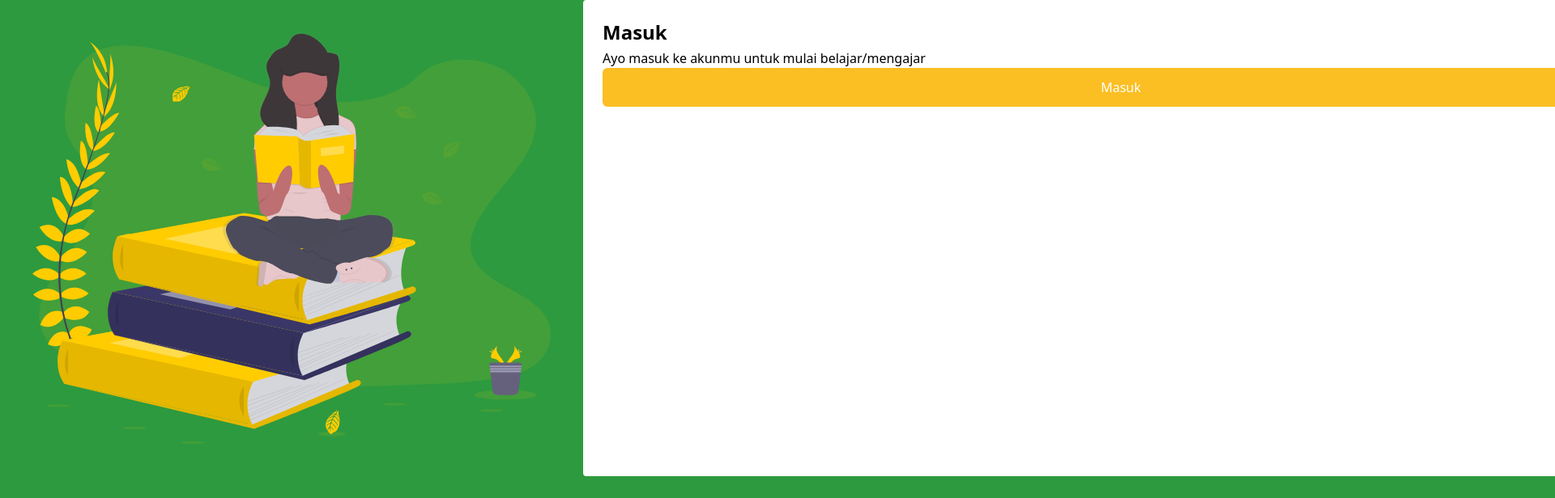
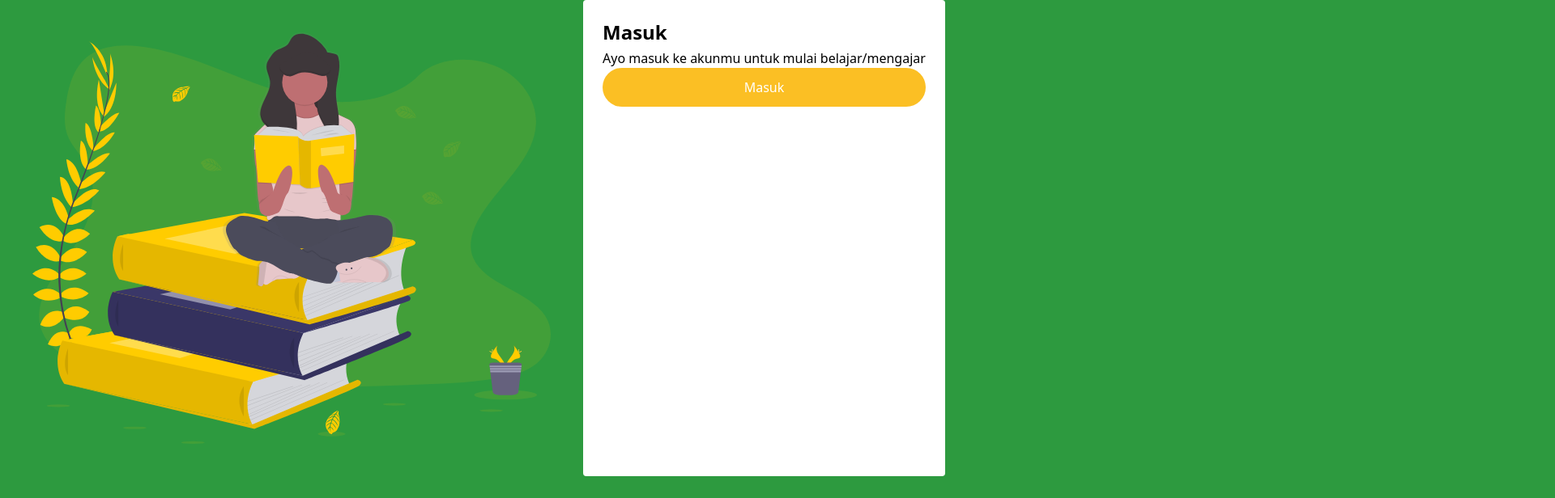
Before and after one commit to andirayka/lesinaja, a React (Create React App) app: page /masuk in a window 1280 px wide. Shown: the top 616 px of the page at 81% size, 1920 px wide, since content can reach past the window. Built offline with nearby package versions, Linux system fonts and the light colour scheme.

Commit message:
Fix buttno

```diff
--- a/src/components/atoms/Button.js
+++ b/src/components/atoms/Button.js
@@ -1,9 +1,9 @@
 import React from 'react';
 
-const Button = ({bgColor, text, hover, fontColor, size}) => {
+const Button = ({bgColor, text, hover, fontColor, size, borderRadius}) => {
     return (
         <div>
-            <button className={`px-4 py-3 rounded-md ${size} ${bgColor} ${hover} ${fontColor}`}>{text}</button>
+            <button className={`px-4 py-3 ${borderRadius} ${size} ${bgColor} ${hover} ${fontColor}`}>{text}</button>
         </div>
     )
 }
--- a/src/pages/Login.js
+++ b/src/pages/Login.js
@@ -17,7 +17,8 @@ const Login = () => {
           hover="hover:bg-yellow-600"
           fontColor="text-white"
           width="100%"
-          size="w-screen"
+          size="w-full"
+          borderRadius="rounded-full"
         />
       </ContentContainer>
     </div>
```
